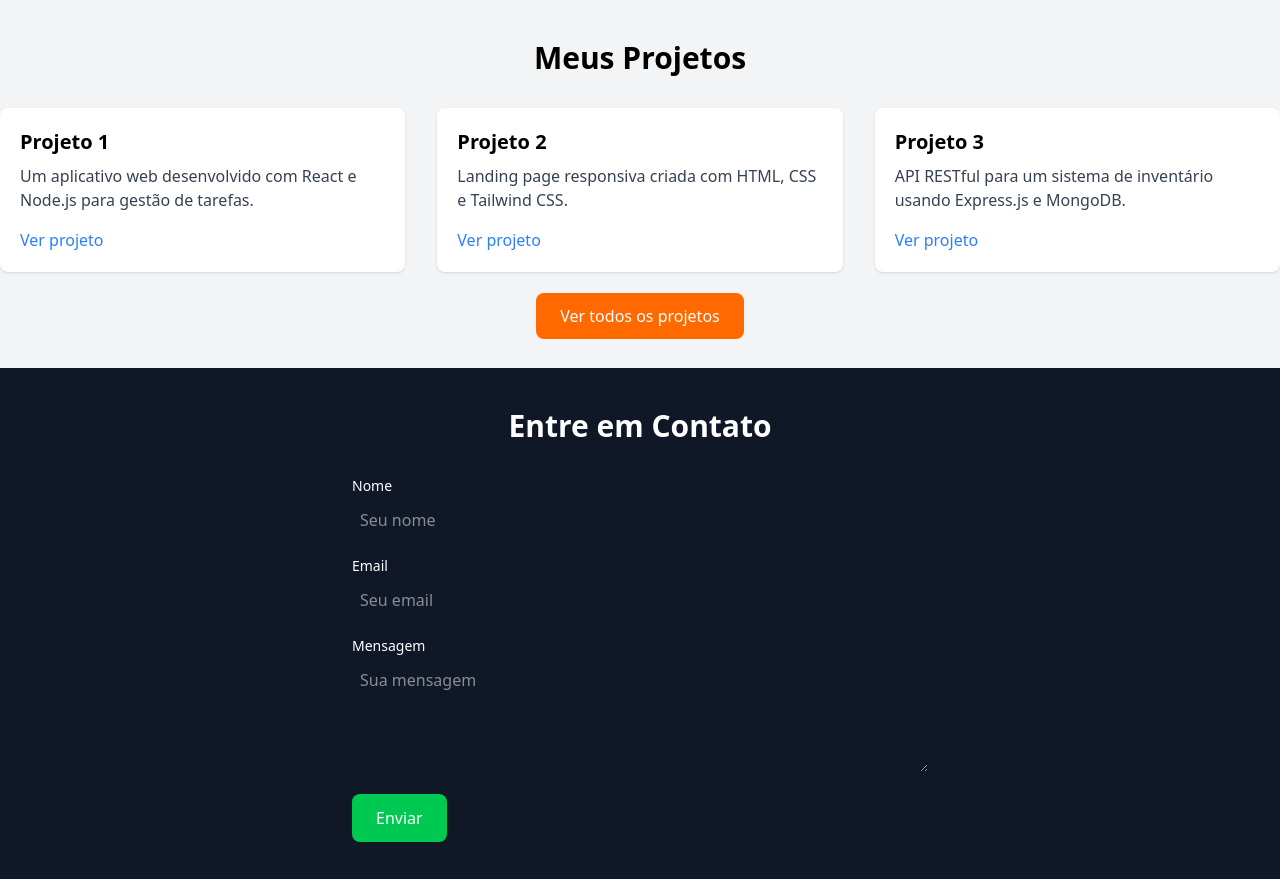
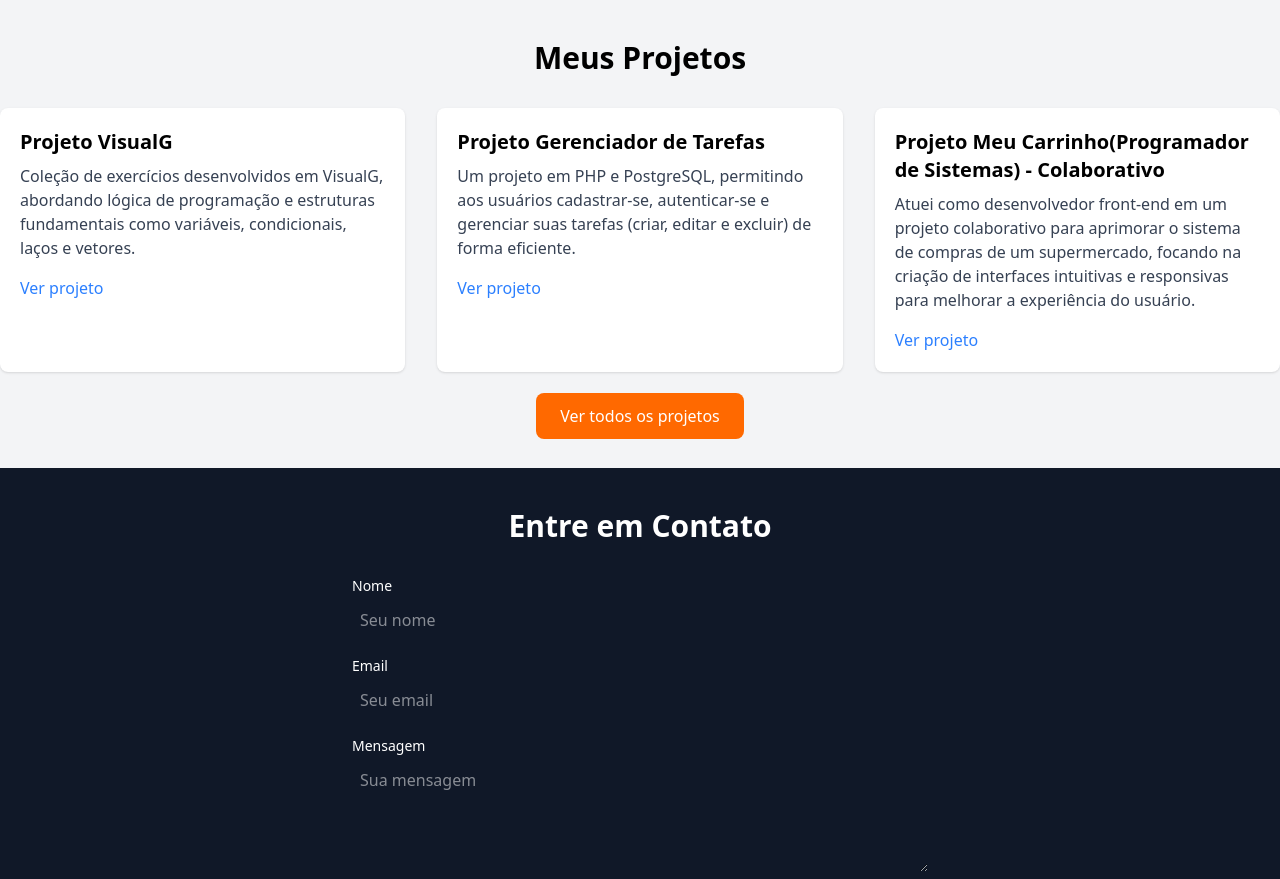
Before and after one commit to Psds13/landing-page, a Next.js app: page / in a window 1280 px wide. Shown: the part 1460-2339 px from the top of the page. Built offline with nearby package versions, Linux system fonts and the light colour scheme.

Commit message:
Projetos atualizados

```diff
--- a/src/app/components/Projects.tsx
+++ b/src/app/components/Projects.tsx
@@ -7,19 +7,19 @@ interface Project {
   const Projects = () => {
     const projects: Project[] = [
       {
-        title: "Projeto 1",
-        description: "Um aplicativo web desenvolvido com React e Node.js para gestão de tarefas.",
-        link: "https://github.com/seu-usuario/projeto-1",
+        title: "Projeto VisualG",
+        description: "Coleção de exercícios desenvolvidos em VisualG, abordando lógica de programação e estruturas fundamentais como variáveis, condicionais, laços e vetores.",
+        link: "https://github.com/Psds13/ProjetosVisualG",
       },
       {
-        title: "Projeto 2",
-        description: "Landing page responsiva criada com HTML, CSS e Tailwind CSS.",
-        link: "https://github.com/seu-usuario/projeto-2",
+        title: "Projeto Gerenciador de Tarefas",
+        description: "Um projeto em PHP e PostgreSQL, permitindo aos usuários cadastrar-se, autenticar-se e gerenciar suas tarefas (criar, editar e excluir) de forma eficiente.",
+        link: "https://github.com/Psds13/Gerenciador-de-Tarefas",
       },
       {
-        title: "Projeto 3",
-        description: "API RESTful para um sistema de inventário usando Express.js e MongoDB.",
-        link: "https://github.com/seu-usuario/projeto-3",
+        title: "Projeto Meu Carrinho(Programador de Sistemas) - Colaborativo",
+        description: "Atuei como desenvolvedor front-end em um projeto colaborativo para aprimorar o sistema de compras de um supermercado, focando na criação de interfaces intuitivas e responsivas para melhorar a experiência do usuário.",
+        link: "https://github.com/prof-freedson/pi-meu-carrinho",
       },
     ];
 
@@ -48,7 +48,7 @@ interface Project {
           </div>
           <div className="text-center mt-8">
             <a
-              href="/projects"
+              href="https://github.com/Psds13"
               className="bg-orange-500 text-white px-6 py-3 rounded-lg hover:bg-orange-700 transition"
             >
               Ver todos os projetos
```
